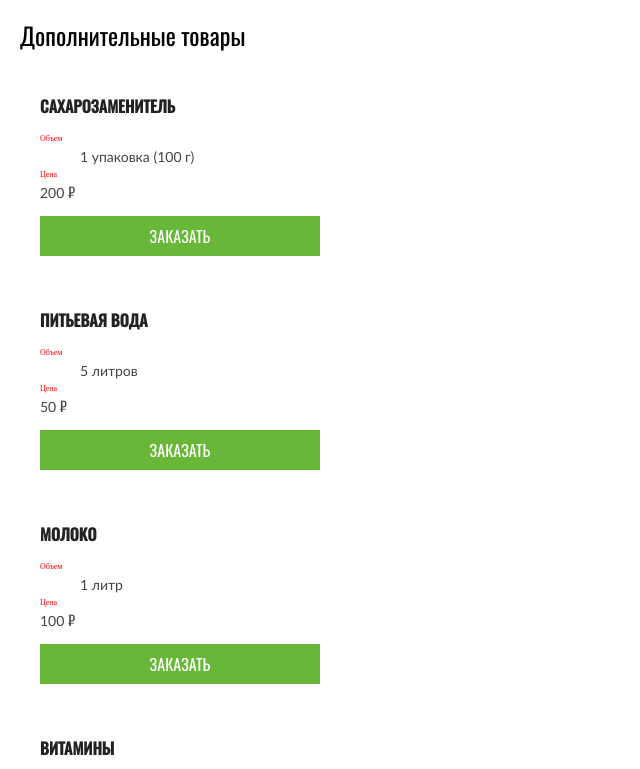
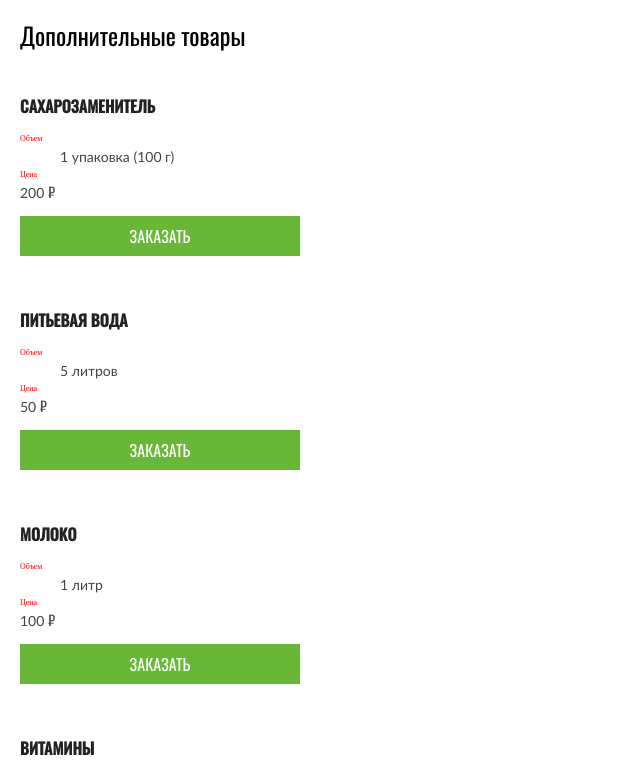
Before and after one commit to htmlacademy-adaptive/2426581-cat-energy-1, a plain HTML site: page source/catalog.html in a window 1280 px wide. Shown: the part 2825-3594 px from the top of the page, without its empty margins (0-640 px from the left). Drawn offline with nearby package versions, Linux system fonts and the light colour scheme; files that its build step writes are made by us from their sources.

Commit message:
catalog: обнуляет паддинги ширины у extras__list

```diff
--- a/source/sass/blocks/extras.scss
+++ b/source/sass/blocks/extras.scss
@@ -14,7 +14,7 @@
 .extras__list {
   list-style-type: none;
   margin: 0;
-  padding: 0 20px;
+  padding: 0;
 }
 
 .extras__link {
```
